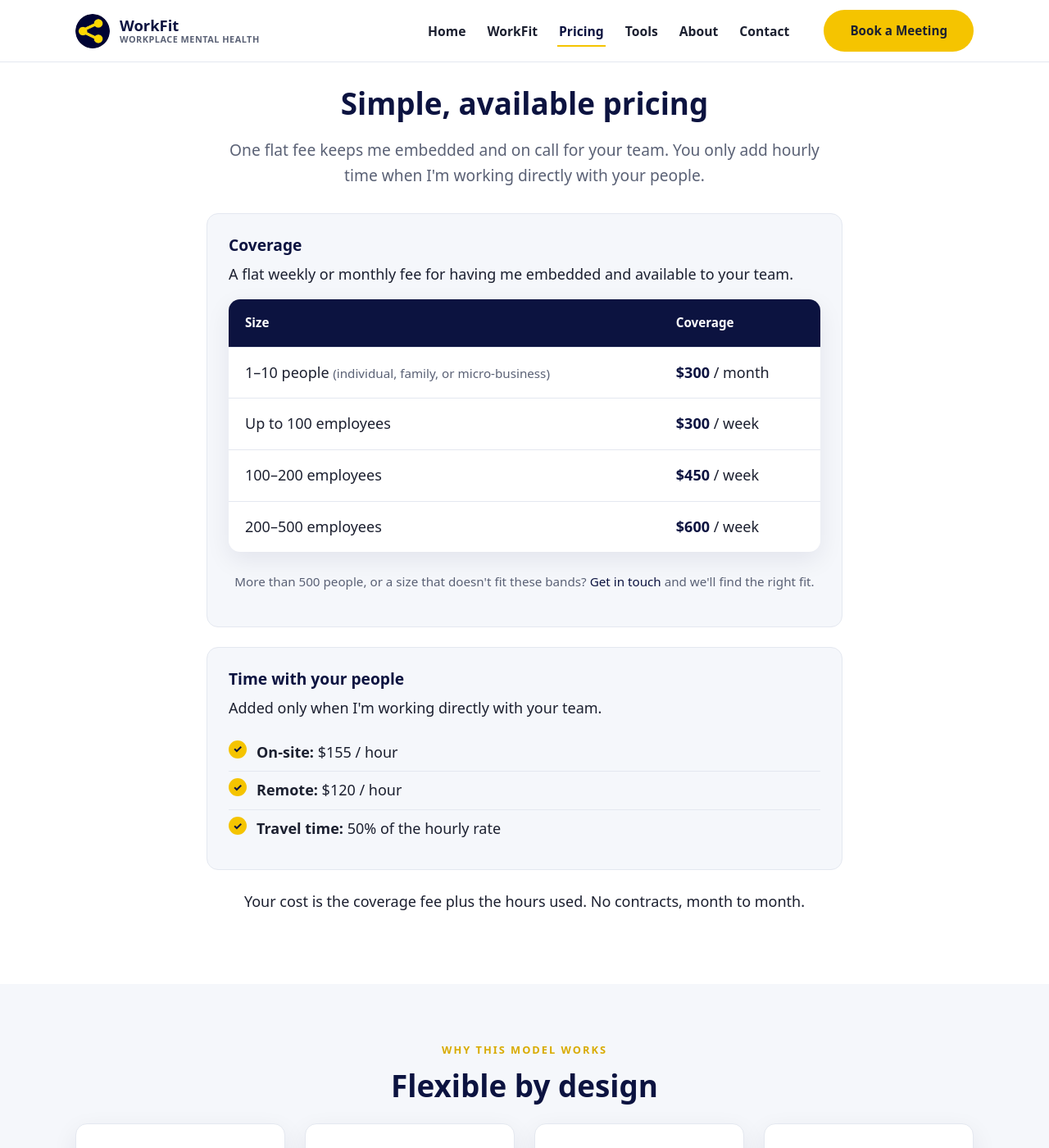
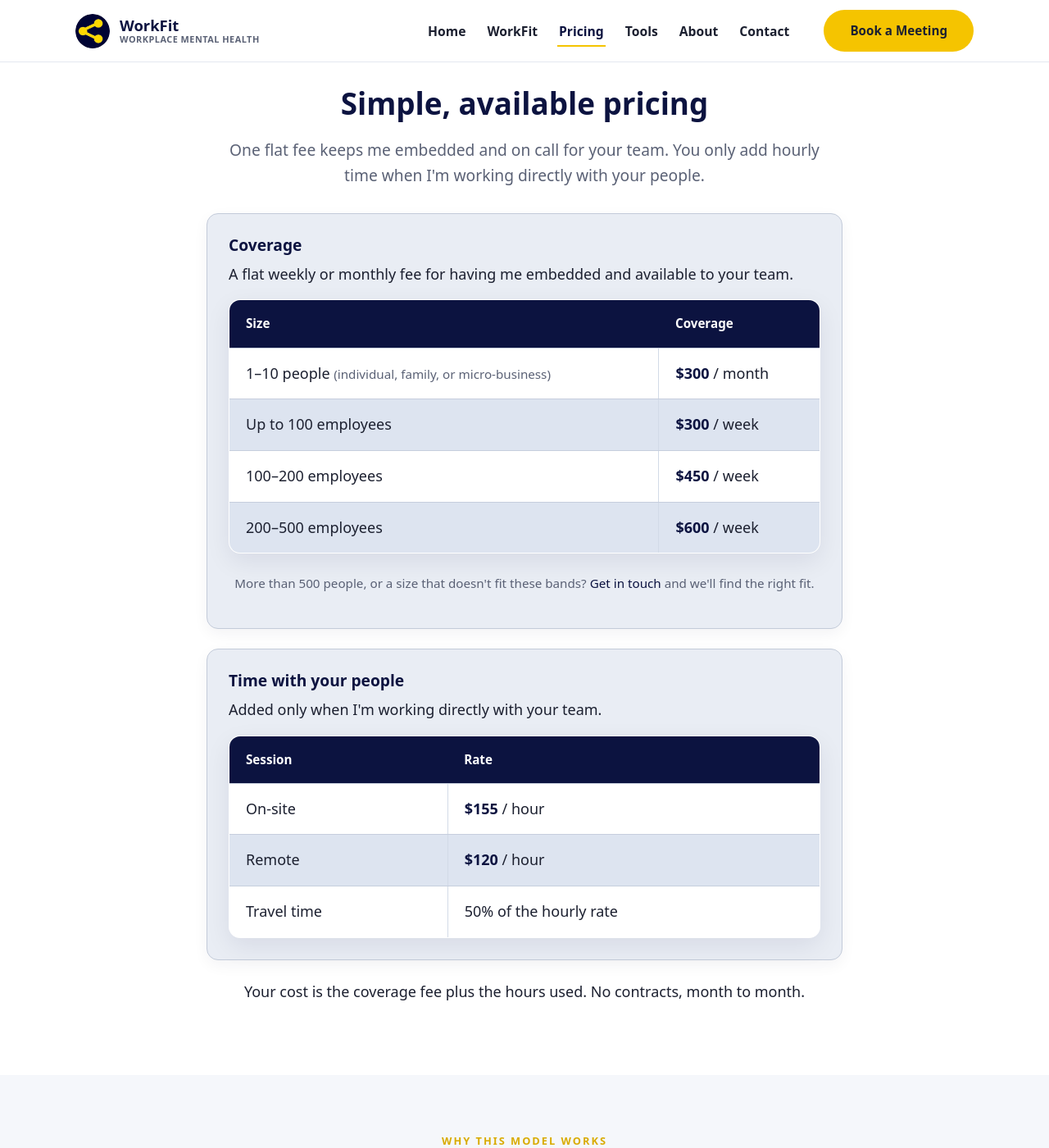
Before and after one commit to RobMaisey/workfit-site, a Jekyll site: the page built from pricing.html, in a window 1280 px wide and 1400 px high, scrolled down 604 px. Shown: the whole window at 82% size. Built offline with Jekyll 4.4.1, drawn with Linux system fonts in a browser that asks for light colours.

Commit message:
Pricing: clearer tables and framed section panels
Make the Coverage and rates tables read as proper tables (visible zebra
striping, row dividers, outer border) and restore a clearly framed light
panel behind each table. Convert the rates list into a matching table.

Co-Authored-By: Claude Opus 4.8 (1M context) <noreply@anthropic.com>

```diff
--- a/assets/css/style.css
+++ b/assets/css/style.css
@@ -180,11 +180,16 @@ p  { margin: 0 0 1rem; }
 .frame-title + p { margin-top: 0; }
 
 /* ---------- Pricing ---------- */
-.price-table { width: 100%; border-collapse: collapse; background: #fff; border-radius: var(--radius); overflow: hidden; box-shadow: var(--shadow); }
-.price-table th, .price-table td { padding: 16px 20px; text-align: left; border-bottom: 1px solid var(--line); }
+.price-table { width: 100%; border-collapse: collapse; background: #fff; border: 1px solid #b8c1d3; border-radius: var(--radius); overflow: hidden; box-shadow: var(--shadow); }
+.price-table th, .price-table td { padding: 16px 20px; text-align: left; border-bottom: 1px solid #c6cedd; }
 .price-table th { background: var(--navy); color: #fff; font-size: .95rem; }
 .price-table td .amt { font-weight: 800; color: var(--navy); }
-.price-table tr:last-child td { border-bottom: 0; }
+.price-table tbody tr:last-child td { border-bottom: 0; }
+/* clearly visible zebra striping + row/column dividers so it reads as a table at a glance */
+.price-table tbody tr:nth-child(even) td { background: #dde4f0; }
+.price-table td + td { border-left: 1px solid #d2dae7; }
+/* Pricing section panels: a clearly framed light box that visibly contains each table */
+.pricing-panel { background: #e9edf4; border-color: #c3cbd9; box-shadow: 0 6px 18px rgba(12, 19, 64, 0.05); }
 .price-note { color: var(--muted); font-size: .95rem; }
 
 /* ---------- Two-column media ---------- */
--- a/pricing.html
+++ b/pricing.html
@@ -23,7 +23,7 @@ permalink: /pricing/
 
   <div class="container" style="max-width:820px;margin-top:30px;">
 
-    <div class="card-soft">
+    <div class="card-soft pricing-panel">
       <h3>Coverage</h3>
       <p>A flat weekly or monthly fee for having me embedded and available to your team.</p>
       <table class="price-table">
@@ -40,14 +40,19 @@ permalink: /pricing/
       <p class="price-note center mt-2">More than 500 people, or a size that doesn't fit these bands? <a href="{{ '/contact/' | relative_url }}">Get in touch</a> and we'll find the right fit.</p>
     </div>
 
-    <div class="card-soft" style="margin-top:24px;">
+    <div class="card-soft pricing-panel" style="margin-top:24px;">
       <h3>Time with your people</h3>
       <p>Added only when I'm working directly with your team.</p>
-      <ul class="checklist">
-        <li><strong>On-site:</strong> $155 / hour</li>
-        <li><strong>Remote:</strong> $120 / hour</li>
-        <li><strong>Travel time:</strong> 50% of the hourly rate</li>
-      </ul>
+      <table class="price-table">
+        <thead>
+          <tr><th>Session</th><th>Rate</th></tr>
+        </thead>
+        <tbody>
+          <tr><td>On-site</td><td><span class="amt">$155</span> / hour</td></tr>
+          <tr><td>Remote</td><td><span class="amt">$120</span> / hour</td></tr>
+          <tr><td>Travel time</td><td>50% of the hourly rate</td></tr>
+        </tbody>
+      </table>
     </div>
 
     <p class="center mt-2" style="margin-top:24px;">Your cost is the coverage fee plus the hours used. No contracts, month to month.</p>
```
